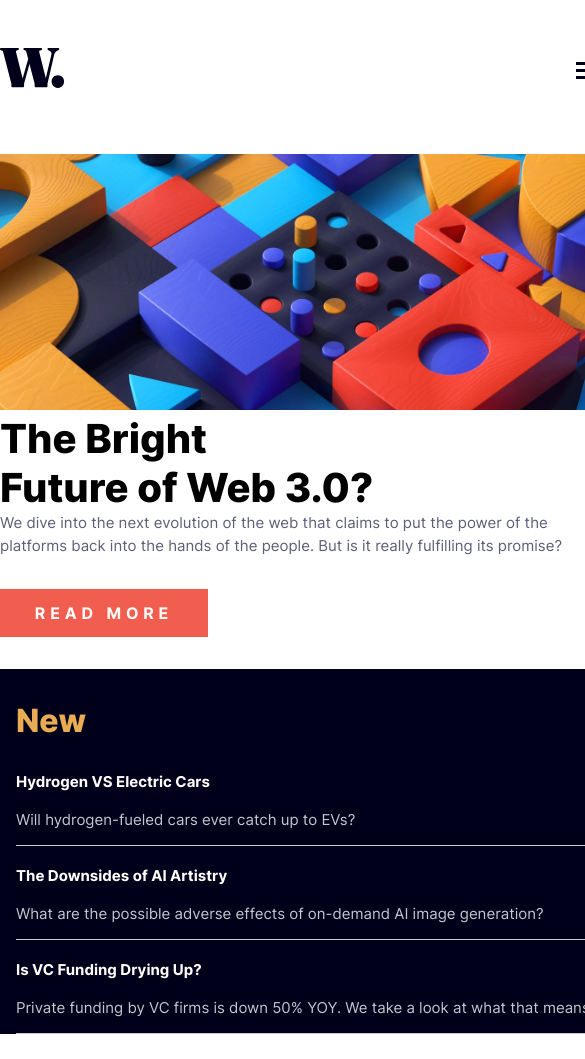
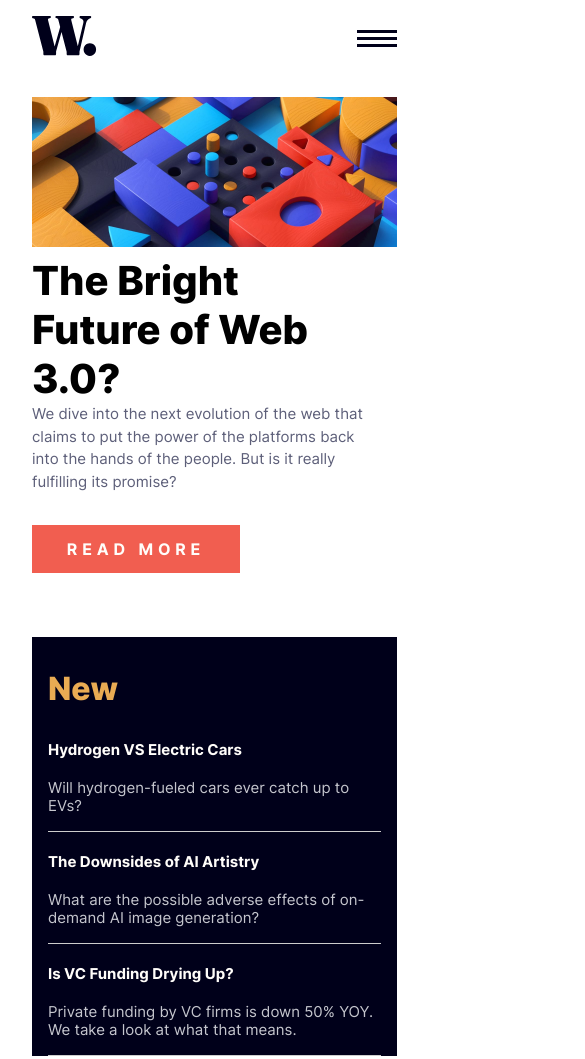
Before and after one commit to jr-salimov/news-homepage, a plain HTML site: page index.html in a window 390 px wide. Shown: the top 1059 px of the page, 585 px wide, since content can reach past the window. Drawn offline with Linux system fonts and the light colour scheme.

Commit message:
fixed issues with mobile version

```diff
--- a/index.html
+++ b/index.html
@@ -36,8 +36,12 @@
     <main>
       <section class="hl-section">
         <img
-          src="/assets/images/image-web-3-desktop.jpg"
-          alt="image-web-3-desktop"
+          src="./assets/images/image-web-3-mobile.jpg"
+          srcset="
+            ./assets/images/image-web-3-mobile.jpg   375w,
+            ./assets/images/image-web-3-desktop.jpg 1440w
+          "
+          alt="image-web-3"
           class="hl-img"
         />
         <div class="hl-article">
--- a/style.css
+++ b/style.css
@@ -183,10 +183,22 @@ p {
 @media (max-width: 960px) {
   body {
     overflow-x: hidden;
+    gap: 0;
+  }
+
+  nav {
+    display: none;
   }
 
   .menu-img {
-    display: flex;
+    display: grid;
+    cursor: pointer;
+  }
+
+  .hl-img {
+    width: 22.8rem;
+    height: 10rem;
+    object-fit: contain;
   }
 
   main,
@@ -194,23 +206,30 @@ p {
   .categories {
     display: grid;
     grid-template-columns: 1fr;
-    gap: 2rem;
+  }
+
+  .hl-article,
+  .news-section {
+    max-width: 21rem;
   }
 
   .hl-article {
     gap: 0;
   }
 
-  .hl-section img {
+  header,
+  .hl-section,
+  .news-section {
+    margin: 1rem 2rem;
+  }
+
+  .hl-article h1,
+  .hl-article p {
     margin: 0;
   }
 
-  .hl-article h1 {
-    margin: 0;
-  }
-
-  .hl-article p {
-    margin: 0;
+  .categories {
+    margin: 2rem;
   }
 
   .break {
```
